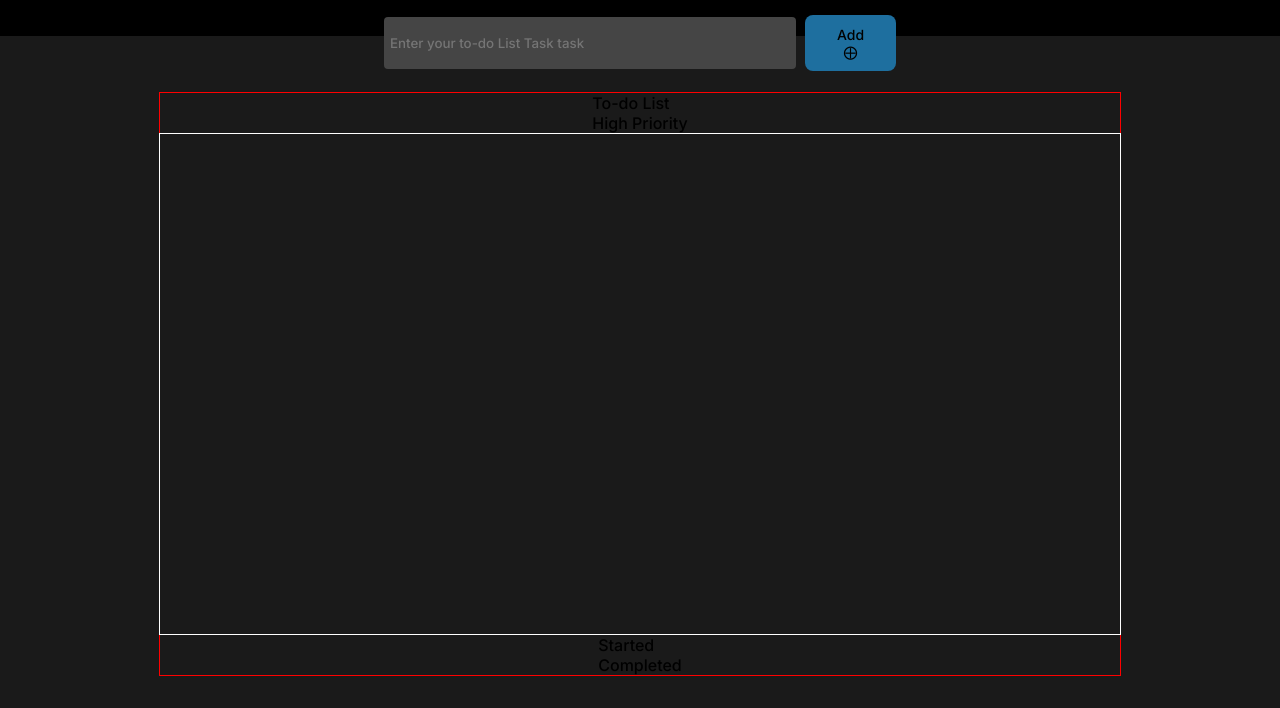
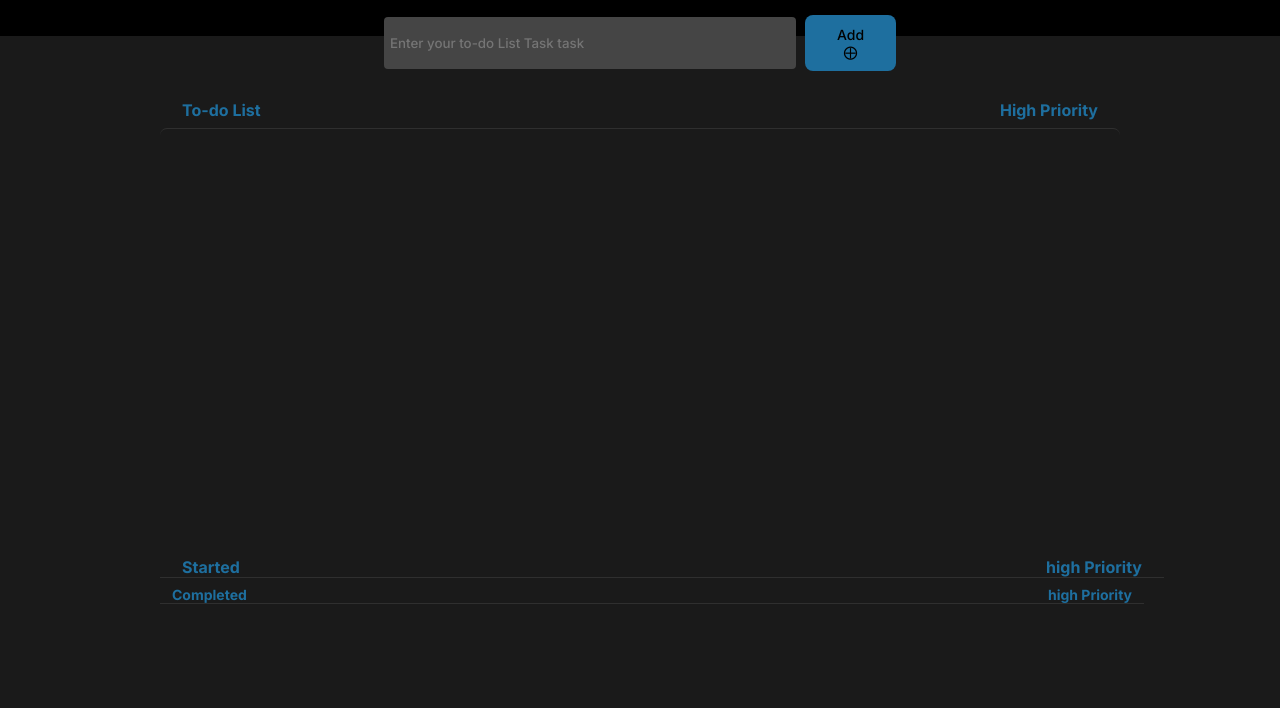
Before and after one commit to devDebasishMandal/To-DoList, a plain HTML site: page index.html in a window 1280 px wide. Shown: the part 92-800 px from the top of the page. Drawn offline with Linux system fonts and the light colour scheme.

Commit message:
some changes

```diff
--- a/index.html
+++ b/index.html
@@ -33,16 +33,18 @@
                 <div id="task-footer">
                     <div id="started">
                         <p>Started</p>
+                        <p>high Priority</p>
                     </div>
                     <div id="completed">
                         <p>Completed</p>
+                        <p>high Priority</p>
+                    </div>
                     </div>
                 </div>
             </div>
         </div>
-    </div>
 
-    <script src="script.js"></script>
+        <script src="script.js"></script>
 </body>
 
 </html>
--- a/style.css
+++ b/style.css
@@ -3,7 +3,7 @@
 * {
   margin: 0;
   padding: 0;
-  font-family: 'Inter', sans-serif;
+  font-family: "Inter", sans-serif;
 }
 
 :root {
@@ -17,7 +17,6 @@
   flex-direction: column;
   width: 100vw;
   height: 100vh;
-
 }
 
 #black {
@@ -43,7 +42,7 @@
   height: 28px;
 }
 #grey {
-  background-color: rgb(26,26,26,1);
+  background-color: rgb(26, 26, 26, 1);
   height: 100%;
   width: 100%;
   display: flex;
@@ -51,48 +50,89 @@
   align-items: center;
   padding-bottom: 32px;
 }
-#addTask{
+#addTask {
   width: 80%;
 }
-#form{
+#form {
   position: relative;
-   top:-21px;
-   left:25%;
+  top: -21px;
+  left: 25%;
   display: flex;
   align-items: center;
   justify-content: center;
-   gap:9px;
+  gap: 9px;
   width: 50%;
 }
 
-#form>input{
-  background-color:rgba(69, 69, 69, 1);
+#form > input {
+  background-color: rgba(69, 69, 69, 1);
   border: none;
-  border-radius:4px;
+  border-radius: 4px;
   height: 40px;
-  width:100%;
+  width: 100%;
   padding: 6px;
 }
-#form>button{
+#form > button {
   padding: 11px 28px;
   border: none;
   border-radius: 8px;
   font-size: 14px;
-font-weight:500;
+  font-weight: 500;
   background-color: rgba(30, 111, 159, 1);
   display: flex;
 }
-#main-task{
-  border: 1px solid red;
+#main-task {
+  /* border: 1px solid red; */
   display: flex;
   flex-direction: column;
   justify-content: center;
   align-items: center;
   width: 75%;
 }
+#task-heading {
+  width: 100%;
+  display: flex;
+  justify-content: space-between;
+  padding: 8px;
+}
+#task-heading > p {
+  padding: 0px 22px;
+  font-size: 16px;
+  font-weight: 700;
+  color: rgba(30, 111, 159, 1);
+}
+#tasks {
+  width: 100%;
+  height: 420px;
+  border-top: 1px solid rgba(69, 69, 69, 0.5);
+  border-radius: 7px;
+  /* border: 1px solid white; */
+}
+#task-footer{
+display: flex;
+flex-direction: column;
+gap:8px;
+width: 100%;
+padding: 8px;
+}
 
-#tasks{
+#started{
+  padding: 0px 22px;
+  font-size: 16px;
+  font-weight: 700;
+  color: rgba(30, 111, 159, 1);
+  display: flex;
   width: 100%;
-  height: 500px;
-  border: 1px solid white;
+  justify-content: space-between;
+  border-bottom:1px solid rgba(69, 69, 69, 0.5) ;
 }
+#completed{
+  padding: 0px 12px;
+  font-size: 14px;
+  font-weight: 700;
+  color: rgba(30, 111, 159, 1);
+  display: flex;
+  width: 100%;
+  justify-content: space-between;
+  border-bottom:1px solid rgba(69, 69, 69, 0.5)
+}
```
Lines whose indentation alone changed are shown as unchanged.
